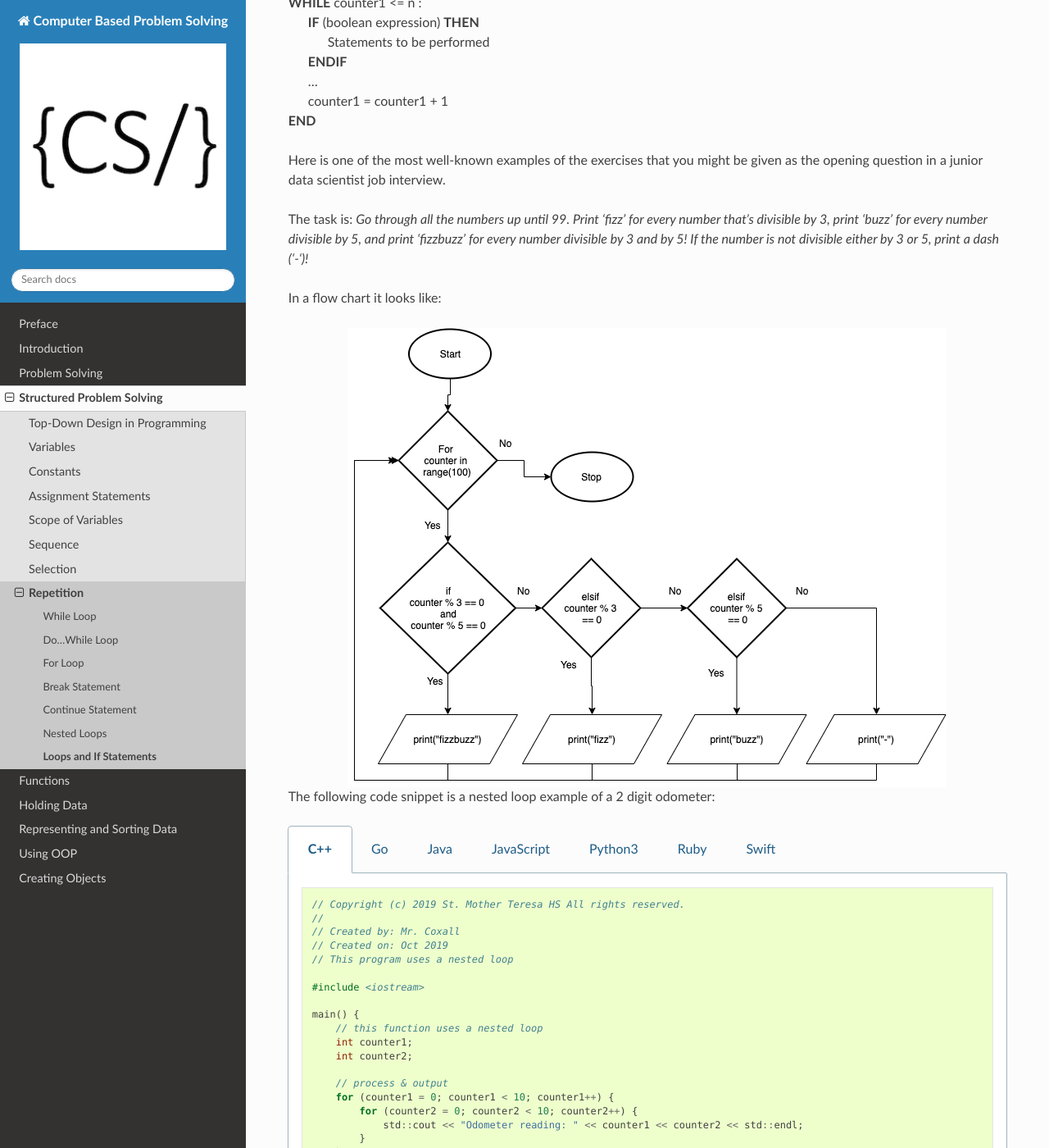
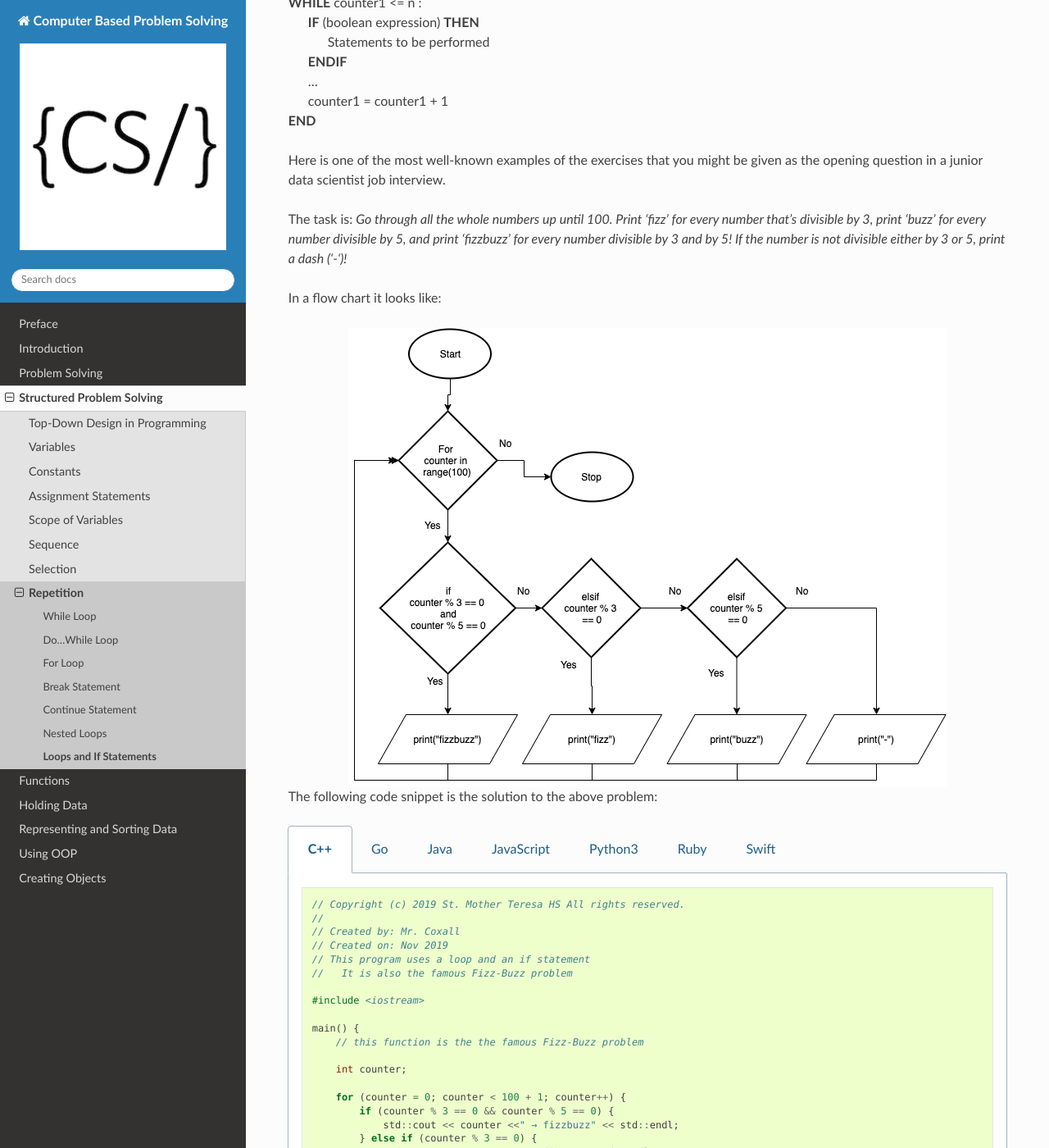
Before and after one commit to Mr-Coxall/Computer-Based-Problem-Solving, a Sphinx documentation site: the page built from docs/structured-problem-solving/loops-and-if-statements.rst, in a window 1280 px wide and 1400 px high, scrolled down 456 px. Shown: the whole window at 82% size. Built offline with Sphinx 7.4.7 and the Read the Docs theme 2.0.0, drawn with Linux system fonts in a browser that asks for light colours; pages that are not in the unit, such as notebooks, are missing from menus; some of the changed text lies outside the part shown.

Commit message:
Update loops-and-if-statements.rst

```diff
--- a/docs/structured-problem-solving/loops-and-if-statements.rst
+++ b/docs/structured-problem-solving/loops-and-if-statements.rst
@@ -26,7 +26,7 @@ or using While loops:
 Here is one of the most well-known examples of the exercises that you might be given as the opening question in a junior data scientist job interview.
 
 The task is:
-*Go through all the numbers up until 99. Print ‘fizz’ for every number that’s divisible by 3, print ‘buzz’ for every number divisible by 5, and print ‘fizzbuzz’ for every number divisible by 3 and by 5! If the number is not divisible either by 3 or 5, print a dash (‘-‘)!*
+*Go through all the whole numbers up until 100. Print ‘fizz’ for every number that’s divisible by 3, print ‘buzz’ for every number divisible by 5, and print ‘fizzbuzz’ for every number divisible by 3 and by 5! If the number is not divisible either by 3 or 5, print a dash (‘-‘)!*
 
 In a flow chart it looks like:
 
@@ -34,7 +34,7 @@ In a flow chart it looks like:
    :alt: Loops and If Statements
    :align: center
 
-The following code snippet is a nested loop example of a 2 digit odometer:
+The following code snippet is the solution to the above problem:
 
 .. tabs::
 
@@ -45,23 +45,30 @@ The following code snippet is a nested loop example of a 2 digit odometer:
 		// Copyright (c) 2019 St. Mother Teresa HS All rights reserved.
 		//
 		// Created by: Mr. Coxall
-		// Created on: Oct 2019
-		// This program uses a nested loop
+		// Created on: Nov 2019
+		// This program uses a loop and an if statement
+		//   It is also the famous Fizz-Buzz problem
 
 		#include <iostream>
 
 		main() {
-		    // this function uses a nested loop
-		    int counter1;
-		    int counter2;
+		    // this function is the the famous Fizz-Buzz problem
 
-		    // process & output
-		    for (counter1 = 0; counter1 < 10; counter1++) {
-		        for (counter2 = 0; counter2 < 10; counter2++) {
-		            std::cout << "Odometer reading: " << counter1 << counter2 << std::endl;
+		    int counter;
+
+		    for (counter = 0; counter < 100 + 1; counter++) {
+		        if (counter % 3 == 0 && counter % 5 == 0) {
+		            std::cout << counter <<" → fizzbuzz" << std::endl;
+		        } else if (counter % 3 == 0) {
+		            std::cout << counter <<" → fizz" << std::endl;
+		        } else if (counter % 5 == 0) {
+		            std::cout << counter <<" → buzz" << std::endl;
+		        } else {
+		            std::cout << counter <<" → -" << std::endl;
 		        }
 		    }
 		}
+
 
   .. group-tab:: Go
 
@@ -89,24 +96,28 @@ The following code snippet is a nested loop example of a 2 digit odometer:
 		#!/usr/bin/env python3
 
 		# Created by: Mr. Coxall
-		# Created on: Oct 2019
-		# This program uses a nested loop
+		# Created on: Nov 2019
+		# This program uses a loop and an if statement
+		#   It is also the famous Fizz-Buzz problem
 
 
 		def main():
-		    # this function uses a nested loop
+		    # this function is the the famous Fizz-Buzz problem
 
-		    counter1 = 0
-		    counter2 = 0
-
-		    # process & output
-		    for counter1 in range(10):
-		        for counter2 in range(10):
-		            print("Odometer {0}{1}".format(counter1, counter2))
+		    for counter in range(100 + 1):
+		        if counter % 3 == 0 and counter % 5 == 0:
+		            print('{0} → fizzbuzz'.format(counter))
+		        elif counter % 3 == 0:
+		            print('{0} → fizz'.format(counter))
+		        elif counter % 5 == 0:
+		            print('{0} → buzz'.format(counter))
+		        else:
+		            print('{0} → -'.format(counter))
 
 
 		if __name__ == "__main__":
 		    main()
+
 
   .. group-tab:: Ruby
 
```
